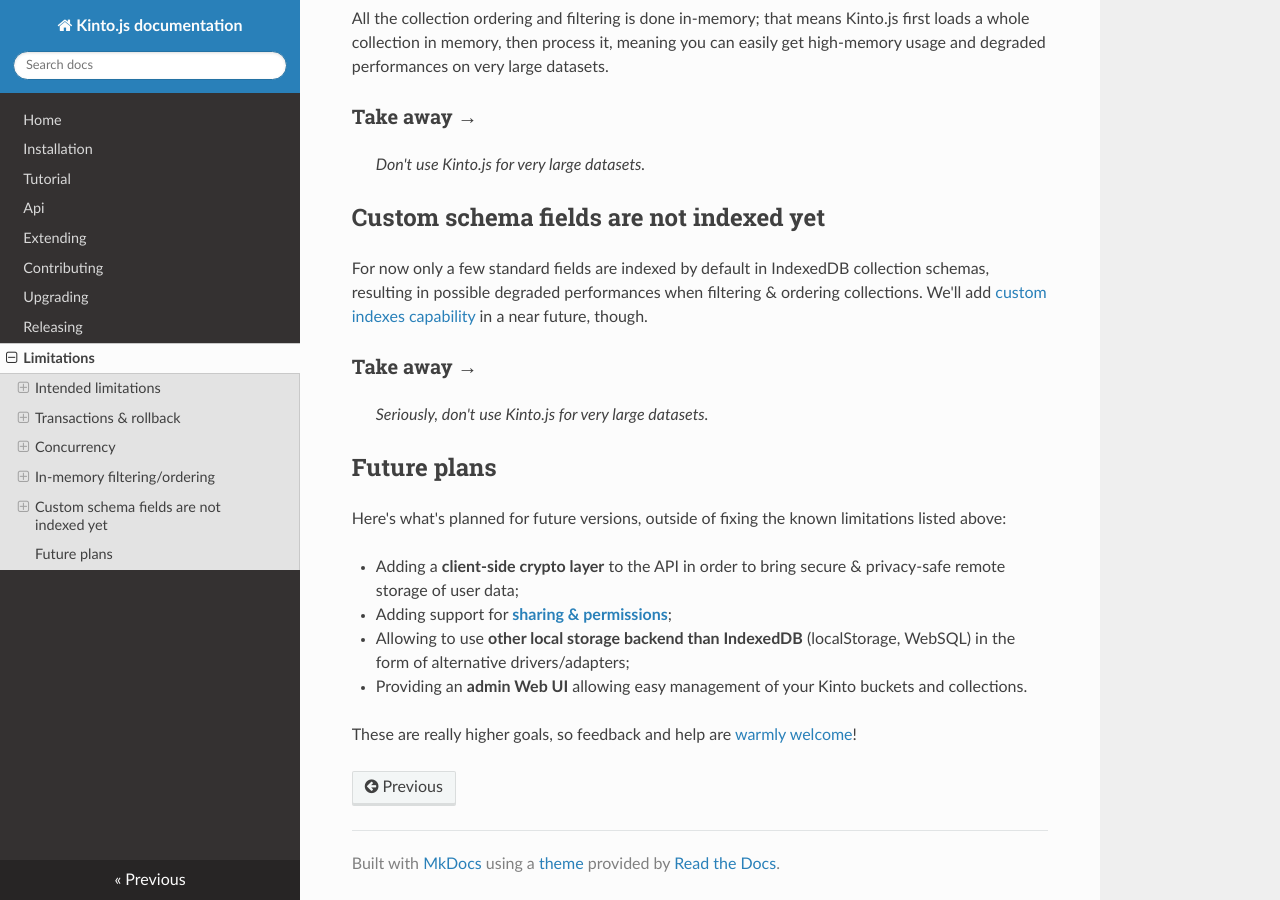
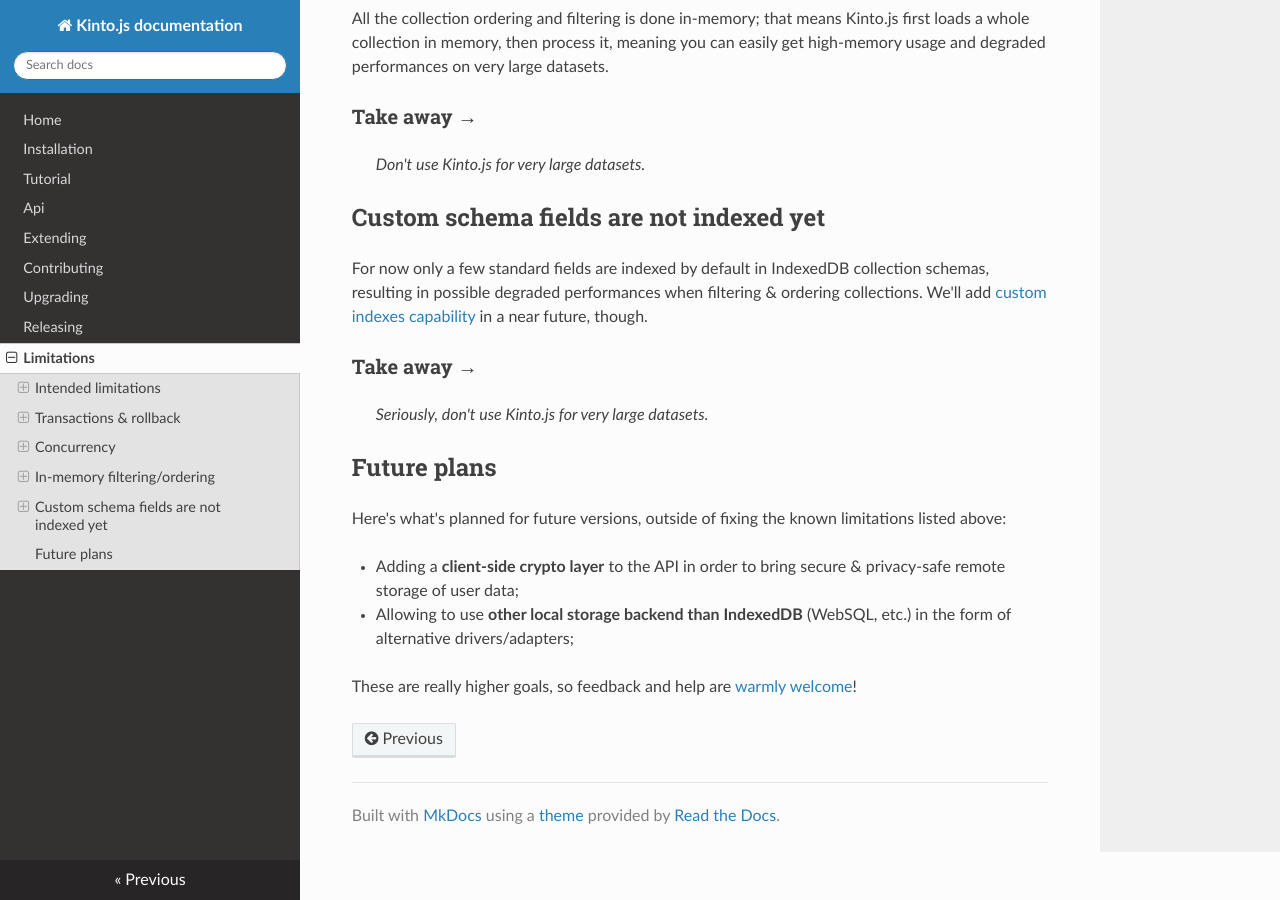
Before and after one commit to Kinto/kinto.js, an MkDocs documentation site: the page built from docs/limitations.md, in a window 1280 px wide and 900 px high, scrolled down 1418 px. Built offline with MkDocs 1.6.1, drawn with Linux system fonts in a browser that asks for light colours; nearby versions of some CDN libraries; old or Windows-style settings are respelled for this version of MkDocs.

Commit message:
Update roadmap

```diff
--- a/docs/limitations.md
+++ b/docs/limitations.md
@@ -60,8 +60,6 @@
 Here's what's planned for future versions, outside of fixing the known limitations listed above:
 
 - Adding a **client-side crypto layer** to the API in order to bring secure & privacy-safe remote storage of user data;
-- Adding support for [**sharing & permissions**](http://kinto.readthedocs.io/en/latest/api/permissions.html);
-- Allowing to use **other local storage backend than IndexedDB** (localStorage, WebSQL) in the form of alternative drivers/adapters;
-- Providing an **admin Web UI** allowing easy management of your Kinto buckets and collections.
+- Allowing to use **other local storage backend than IndexedDB** (WebSQL, etc.) in the form of alternative drivers/adapters;
 
 These are really higher goals, so feedback and help are [warmly welcome](contributing.md)!
```
